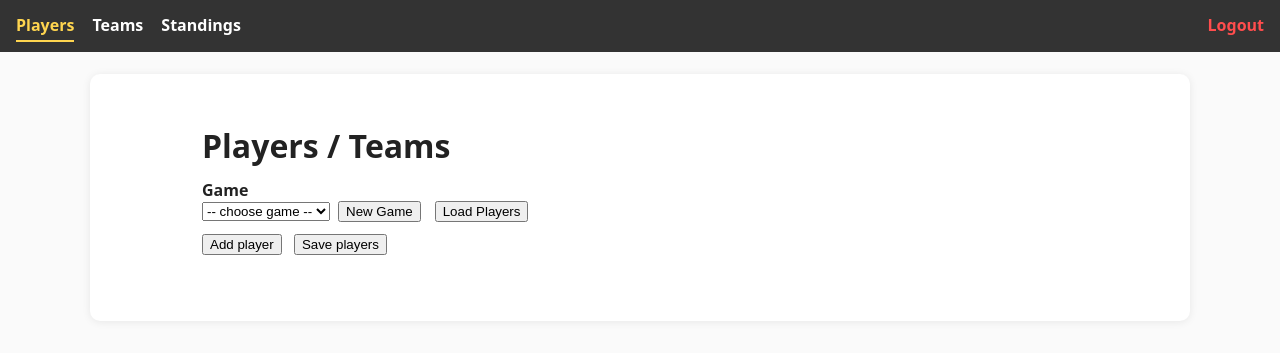
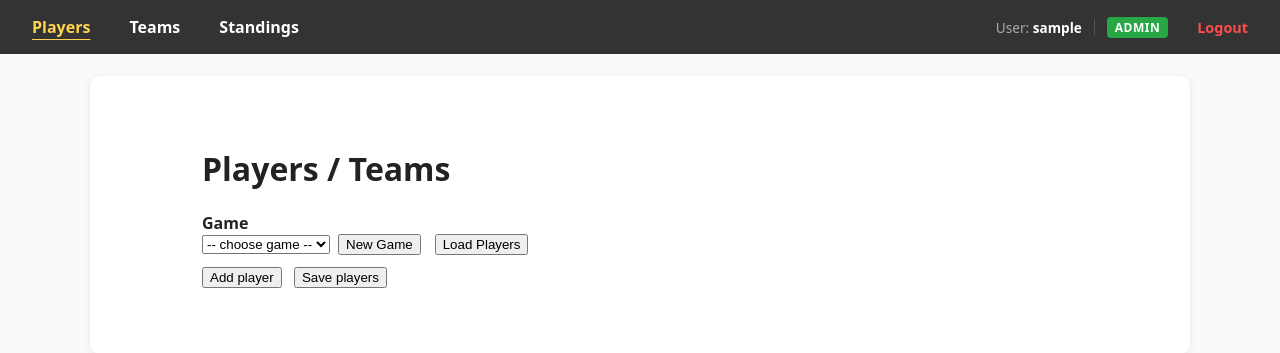
Before and after one commit to markdarcy45-oss/Teams, a Flask app: page /players in a window 1280 px wide. Shown: the top 353 px of the page. Run offline with Flask 3, Linux system fonts and the light colour scheme; the visitor is signed in with stand-in values (Sample User, id 1); data that the repository does not hold is empty; some libraries are stand-ins or nearby versions.

Commit message:
Update base.html

```diff
--- a/templates/base.html
+++ b/templates/base.html
@@ -21,57 +21,80 @@
   }
 
   nav {
-    background: #333; color: #fff; display: flex; align-items: center; gap: 18px;
-    padding: 10px 16px; position: sticky; top: 0; z-index: 10;
+    background: #333;
+    color: #fff;
+    display: flex;
+    align-items: center;
+    gap: 15px;
+    padding: 10px 20px;
+    position: sticky;
+    top: 0;
+    z-index: 10;
   }
 
-  /* --- Navigation Links --- */
   nav a {
     color: #fff;
     text-decoration: none;
     font-weight: 600;
-    padding: 4px 0;
-    border-bottom: 2px solid transparent; /* Prevents layout jump when active */
-    transition: color 0.2s, border-bottom-color 0.2s;
+    padding: 6px 12px;
+    transition: color 0.2s;
   }
 
-  nav a:hover {
-    color: var(--active-color);
-  }
+  nav a:hover { opacity: 0.8; }
 
-  /* --- Active State Logic --- */
+  /* --- YELLOW UNDERLINE STYLE --- */
   nav a.active {
-    color: var(--active-color);
-    border-bottom: 2px solid var(--active-color); /* Adds the underline indicator */
+    color: var(--active-color) !important;
+    text-decoration: underline !important;
+    text-underline-offset: 6px;
+    text-decoration-thickness: 2px;
   }
 
   .container {
-    max-width: 1100px; margin: 22px auto; background: var(--panel); border-radius: 10px;
-    box-shadow: var(--shadow); padding: 18px;
+    max-width: 1100px;
+    margin: 22px auto;
+    background: var(--panel);
+    border-radius: 10px;
+    box-shadow: var(--shadow);
+    padding: 18px;
   }
-
-  h1 { margin: 0 0 12px; }
-  .subtle { color: var(--muted); font-size: 13px; }
 </style>
 
   {% block head %}{% endblock %}
 </head>
 <body>
+
 <nav>
   <a href="/players" class="{{ 'active' if request.path == '/players' else '' }}">Players</a>
   <a href="/" class="{{ 'active' if request.path == '/' else '' }}">Teams</a>
   <a href="/standings" class="{{ 'active' if request.path == '/standings' else '' }}">Standings</a>
 
   {% if current_user.is_authenticated %}
-    <a href="/logout" style="margin-left: auto; color: #ff4d4d;">Logout</a>
+    <div style="margin-left: auto; display: flex; align-items: center; gap: 12px;">
+      <span style="font-size: 0.85em; color: #aaa;">User: <strong style="color: #fff;">{{ current_user.username }}</strong></span>
+
+      <div style="width: 1px; height: 16px; background: #555;"></div>
+
+      {% if current_user.is_admin %}
+        <span style="background-color: #28a745; color: white; padding: 2px 8px; border-radius: 4px; font-size: 0.75em; font-weight: bold; letter-spacing: 0.5px;">
+          ADMIN
+        </span>
+      {% else %}
+        <span style="background-color: #007bff; color: white; padding: 2px 8px; border-radius: 4px; font-size: 0.75em; font-weight: bold; letter-spacing: 0.5px;">
+          READ-ONLY
+        </span>
+      {% endif %}
+
+      <a href="/logout" style="color: #ff4d4d; text-decoration: none; font-size: 0.9em; margin-left: 5px;">Logout</a>
+    </div>
   {% endif %}
 </nav>
 
-  <div class="container">
-    {% block content %}{% endblock %}
-  </div>
+<div class="container">
+  {% block content %}{% endblock %}
+</div>
 
-  {% block scripts %}{% endblock %}
-  <script src="{{ url_for('static', filename='teams.js') }}"></script>
+{% block scripts %}{% endblock %}
+
 </body>
 </html>
```
